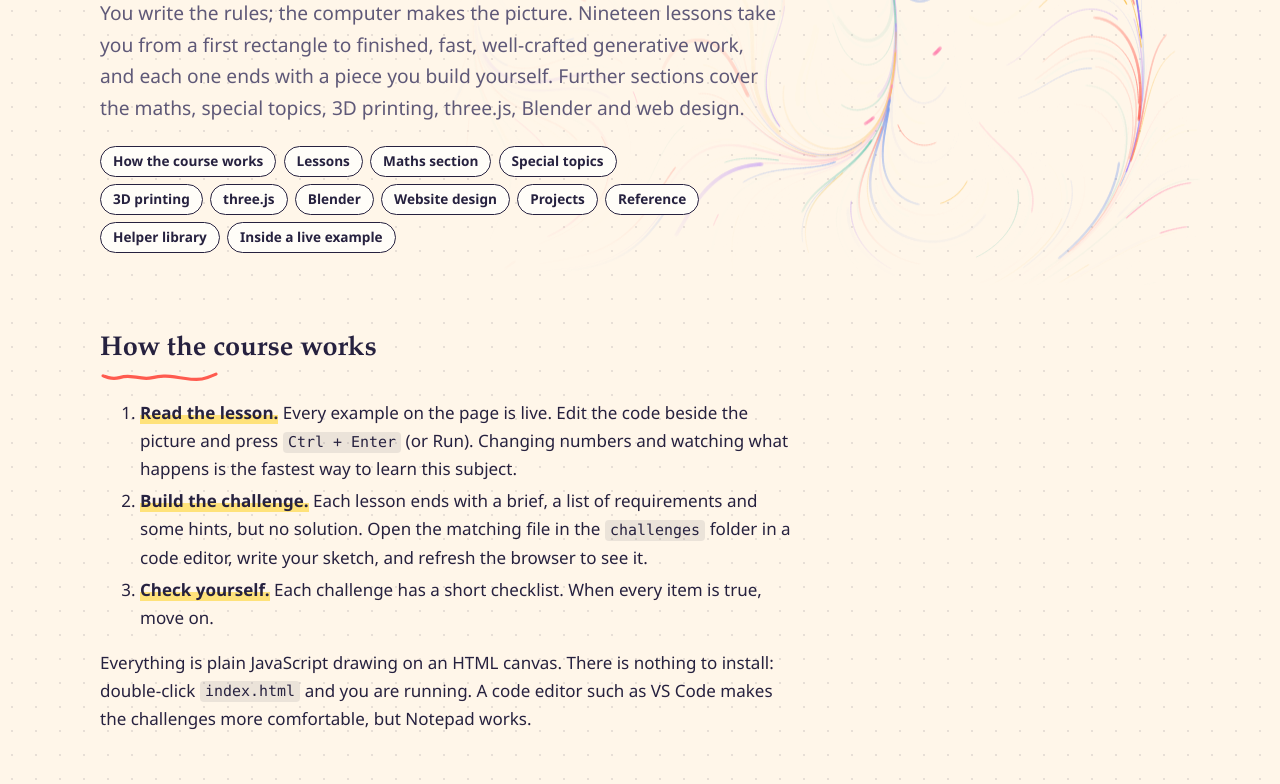
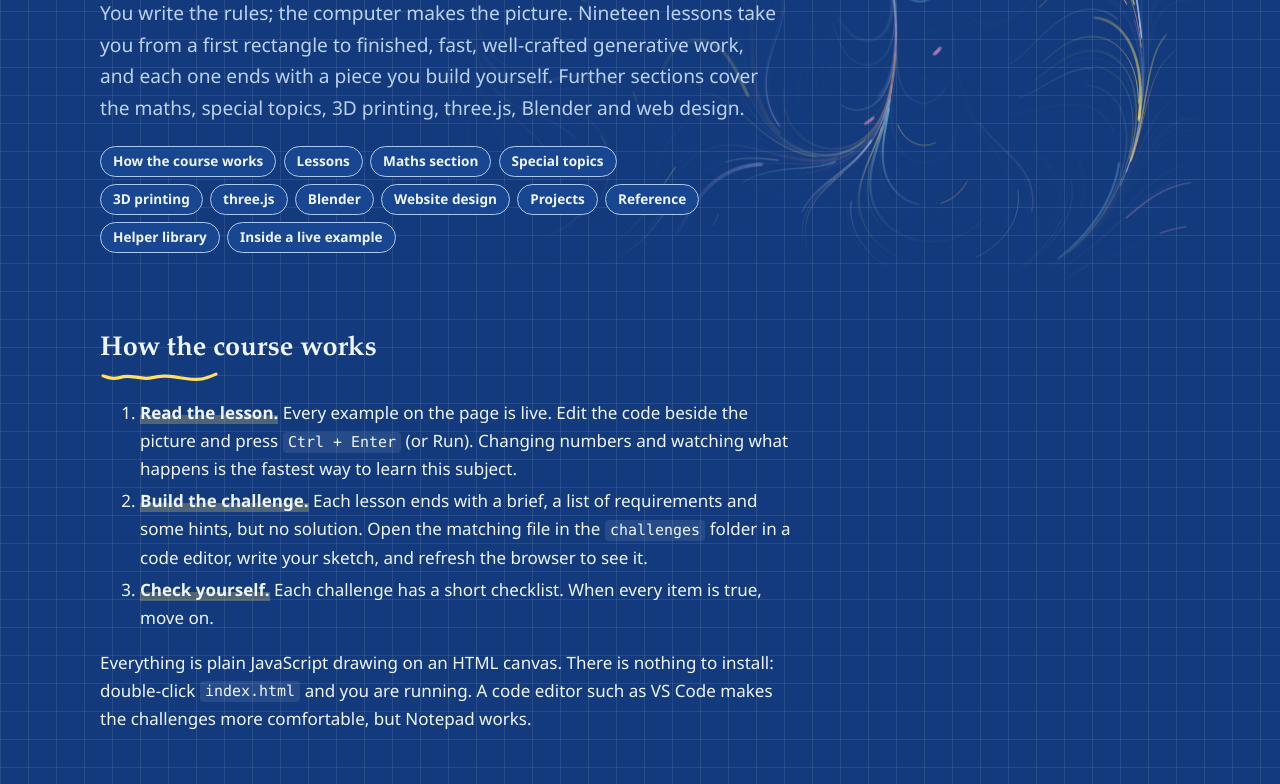
Before and after one commit to muzzkh/procedural-art, a plain HTML site: page index.html in a window 1280 px wide. Shown: the part 241-1025 px from the top of the page. Drawn offline with Linux system fonts and the light colour scheme.

Commit message:
Make Blueprint the default theme
Blueprint is now what a first-time visitor sees and what the page
falls back to when the script does not run. The other themes are
unchanged and still chosen from the Theme button.

Co-Authored-By: Claude Fable 5.2 <noreply@anthropic.com>

```diff
--- a/assets/lesson.css
+++ b/assets/lesson.css
@@ -1,10 +1,19 @@
 /* Procedural Art course: one stylesheet for every page.
    Colours are tokens. A theme is a different set of token values, chosen by the
-   data-theme attribute that assets/site.js puts on <html>. Without the script the
-   page uses Riso, or Dusk if the system is set to dark. */
+   data-theme attribute that assets/site.js puts on <html>. Blueprint is the default,
+   and is what the page uses if the script does not run. */
 
 /* ---------- themes ---------- */
-:root {                                   /* Riso: colourful and light (the default) */
+:root, :root[data-theme="blueprint"] {     /* Blueprint: pale lines on blue (the default) */
+  --bg: #123a7c; --surface: #184690; --ink: #eef5ff; --muted: #bcd1f1; --line: #3f6bb3;
+  --edge: #a9c8f5; --edge-w: 1px; --pop: 4px; --accent: #ffe066; --accent-ink: #0c2a5c;
+  --c1: #ffe066; --c2: #9fe3ff; --c3: #ffffff; --c4: #ffb86b; --c5: #cdbcff; --c6: #ff9ecb;
+  --sec-mix: 88%; --hl: rgba(255, 224, 102, 0.26); --dot: rgba(255, 255, 255, 0.09);
+  --note-bg: #1d4f9f; --note-line: #ffe066; --code-bg: #0a2755; --code-ink: #e6f0ff;
+  --challenge-bg: #0a2755; --challenge-ink: #eef5ff; --challenge-accent: #ffe066;
+  color-scheme: dark;
+}
+:root[data-theme="riso"] {                 /* Riso: colourful and light */
   --bg: #fff6e9;
   --surface: #fffdf8;
   --ink: #26213f;
@@ -33,20 +42,9 @@
   --challenge-accent: #ffc94d;
   color-scheme: light;
 }
-@media (prefers-color-scheme: dark) {
-  :root:not([data-theme]) {               /* Dusk, when the script has not run */
-    --bg: #19142c; --surface: #241c40; --ink: #f4eeff; --muted: #b5abd2; --line: #3c3160;
-    --edge: #6a58a3; --accent: #ff9166; --accent-ink: #1a1228;
-    --c1: #ff6f61; --c2: #5cc4ff; --c3: #3ddcb4; --c4: #ffd166; --c5: #b693ff; --c6: #ff79c0;
-    --sec-mix: 82%; --hl: rgba(255, 209, 102, 0.28); --dot: rgba(255, 255, 255, 0.07);
-    --note-bg: #33284f; --note-line: #ffd166; --code-bg: #100c1f; --code-ink: #efe8ff;
-    --challenge-bg: #0f0b1e; --challenge-ink: #f4eeff; --challenge-accent: #ffd166;
-    color-scheme: dark;
-  }
-}
 :root[data-theme="dusk"] {                /* Dusk: colourful and dark */
   --bg: #19142c; --surface: #241c40; --ink: #f4eeff; --muted: #b5abd2; --line: #3c3160;
-  --edge: #6a58a3; --accent: #ff9166; --accent-ink: #1a1228;
+  --edge: #6a58a3; --edge-w: 1.5px; --pop: 5px; --accent: #ff9166; --accent-ink: #1a1228;
   --c1: #ff6f61; --c2: #5cc4ff; --c3: #3ddcb4; --c4: #ffd166; --c5: #b693ff; --c6: #ff79c0;
   --sec-mix: 82%; --hl: rgba(255, 209, 102, 0.28); --dot: rgba(255, 255, 255, 0.07);
   --note-bg: #33284f; --note-line: #ffd166; --code-bg: #100c1f; --code-ink: #efe8ff;
@@ -69,15 +67,6 @@
   --sec-mix: 85%; --hl: rgba(255, 209, 102, 0.22); --dot: rgba(255, 255, 255, 0.05);
   --note-bg: #29230f; --note-line: #8a6d1c; --code-bg: #0b0c0e; --code-ink: #e8e3d8;
   --challenge-bg: #0d1722; --challenge-ink: #eef2f6; --challenge-accent: #ffb454;
-  color-scheme: dark;
-}
-:root[data-theme="blueprint"] {           /* Blueprint: pale lines on blue */
-  --bg: #123a7c; --surface: #184690; --ink: #eef5ff; --muted: #bcd1f1; --line: #3f6bb3;
-  --edge: #a9c8f5; --edge-w: 1px; --pop: 4px; --accent: #ffe066; --accent-ink: #0c2a5c;
-  --c1: #ffe066; --c2: #9fe3ff; --c3: #ffffff; --c4: #ffb86b; --c5: #cdbcff; --c6: #ff9ecb;
-  --sec-mix: 88%; --hl: rgba(255, 224, 102, 0.26); --dot: rgba(255, 255, 255, 0.09);
-  --note-bg: #1d4f9f; --note-line: #ffe066; --code-bg: #0a2755; --code-ink: #e6f0ff;
-  --challenge-bg: #0a2755; --challenge-ink: #eef5ff; --challenge-accent: #ffe066;
   color-scheme: dark;
 }
 
@@ -114,7 +103,7 @@ body {
   font: 17px/1.65 "Segoe UI Variable Text", "Segoe UI", system-ui, -apple-system, Roboto, sans-serif;
   transition: background-color 0.25s, color 0.25s;
 }
-:root[data-theme="blueprint"] body {
+:root:not([data-theme]) body, :root[data-theme="blueprint"] body {
   background-image: linear-gradient(var(--dot) 1px, transparent 1px), linear-gradient(90deg, var(--dot) 1px, transparent 1px);
   background-size: 28px 28px;
 }
--- a/assets/site.js
+++ b/assets/site.js
@@ -84,12 +84,12 @@
 
   // Each theme: the name shown, a one-line description, and five colours for its preview.
   const THEMES = [
-    { id: 'auto', name: 'Auto', note: 'Colourful, follows your system', swatch: ['#fff6e9', '#19142c', '#ff5b4f', '#2f6df0', '#ffd166'] },
+    { id: 'blueprint', name: 'Blueprint', note: 'Pale lines on blue (the default)', swatch: ['#123a7c', '#eef5ff', '#ffe066', '#9fe3ff', '#ffffff'] },
+    { id: 'auto', name: 'Auto', note: 'Riso by day, Dusk by night', swatch: ['#fff6e9', '#19142c', '#ff5b4f', '#2f6df0', '#ffd166'] },
     { id: 'riso', name: 'Riso', note: 'Colourful and light', swatch: ['#fff6e9', '#26213f', '#ff5b4f', '#2f6df0', '#f7a800'] },
     { id: 'dusk', name: 'Dusk', note: 'Colourful and dark', swatch: ['#19142c', '#f4eeff', '#ff6f61', '#3ddcb4', '#ffd166'] },
     { id: 'paper', name: 'Paper', note: 'Plain light', swatch: ['#f6f3ec', '#1c1b19', '#c8451b', '#2a6f97', '#c98a00'] },
     { id: 'ink', name: 'Ink', note: 'Plain dark', swatch: ['#111214', '#ece7dc', '#ff8552', '#5bc0be', '#ffd166'] },
-    { id: 'blueprint', name: 'Blueprint', note: 'Pale lines on blue', swatch: ['#123a7c', '#eef5ff', '#ffe066', '#9fe3ff', '#ffffff'] },
   ];
 
   // ---------------------------------------------------------------- small helpers
@@ -166,12 +166,12 @@
   // ---------------------------------------------------------------- theme (runs before the page paints)
   const darkQuery = window.matchMedia ? window.matchMedia('(prefers-color-scheme: dark)') : null;
   const calmQuery = window.matchMedia ? window.matchMedia('(prefers-reduced-motion: reduce)') : null;
-  let themeChoice = store.get('theme', 'auto');
+  let themeChoice = store.get('theme', 'blueprint');      // Blueprint unless you have chosen another
   let effects = store.get('fx', calmQuery && calmQuery.matches ? 'off' : 'on');
   const listeners = [];           // called whenever the theme or the effects setting changes
 
   function applyTheme(choice, save) {
-    if (!THEMES.some((t) => t.id === choice)) choice = 'auto';
+    if (!THEMES.some((t) => t.id === choice)) choice = 'blueprint';
     themeChoice = choice;
     const resolved = choice === 'auto' ? (darkQuery && darkQuery.matches ? 'dusk' : 'riso') : choice;
     root.setAttribute('data-theme', resolved);
```
Also changed, not shown: 1 other file.
